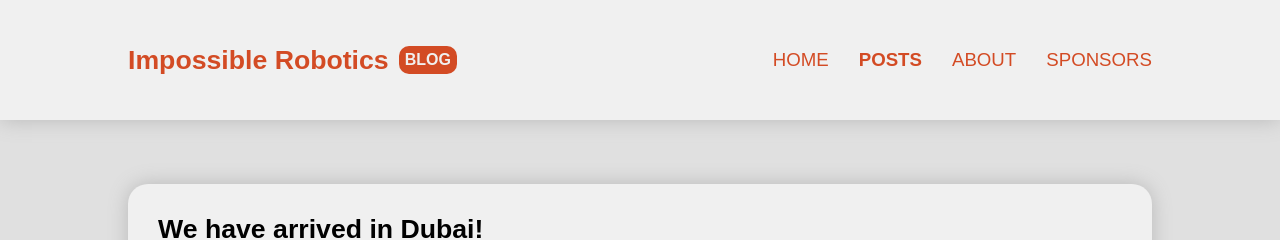
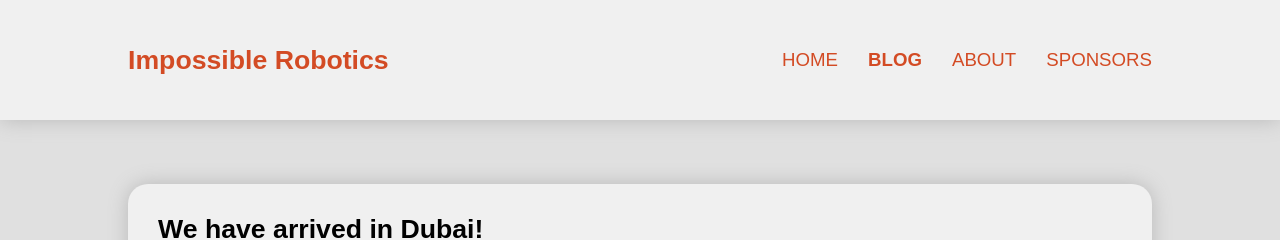
Before and after one commit to Impossible-Robotics/impossible-robotics.github.io, a Jekyll site: the page built from _posts/featured/2019-10-24-arrived-in-dubai.md, in a window 1280 px wide. Shown: the top 240 px of the page. Built offline with Jekyll 4.4.1, drawn with Linux system fonts in a browser that asks for light colours.

Commit message:
Changed header.

```diff
--- a/_includes/header.html
+++ b/_includes/header.html
@@ -1,9 +1,9 @@
 <div class="header">
-    <a class="title" href="/">Impossible Robotics<span class="blog-tag">BLOG</span></a>
+    <a class="title" href="/">Impossible Robotics</a>
 
     <div class="page-list">
         <a href="/" {% if page.path contains "index" %} class="navbar-active" {% endif %}>Home</a>
-        <a href="/posts/" {% if page.path contains "posts" %} class="navbar-active" {% endif %}>Posts</a>
+        <a href="/posts/" {% if page.path contains "posts" %} class="navbar-active" {% endif %}>Blog</a>
         <a href="/about/" {% if page.path contains "about" %} class="navbar-active" {% endif %}>About</a>
         <a href="/sponsors/" {% if page.path contains "sponsors" %} class="navbar-active" {% endif %}>Sponsors</a>
     </div>
--- a/style/header.css
+++ b/style/header.css
@@ -35,15 +35,6 @@
     transform: initial;
 }
 
-.header .blog-tag {
-    background-color: var(--main-accent);
-    border-radius: 10px;
-    padding: 5px 6px;
-    margin: auto 0 auto 10px;
-    font-size: 12pt;
-    color: var(--main-text-white);
-}
-
 .navbar-active {
     font-weight: bold;
 }
```
Also changed, not shown: _posts/featured/2019-10-24-arrived-in-dubai.md (line endings or trailing spaces), style/sponsors.css (line endings or trailing spaces), 4 other files.
